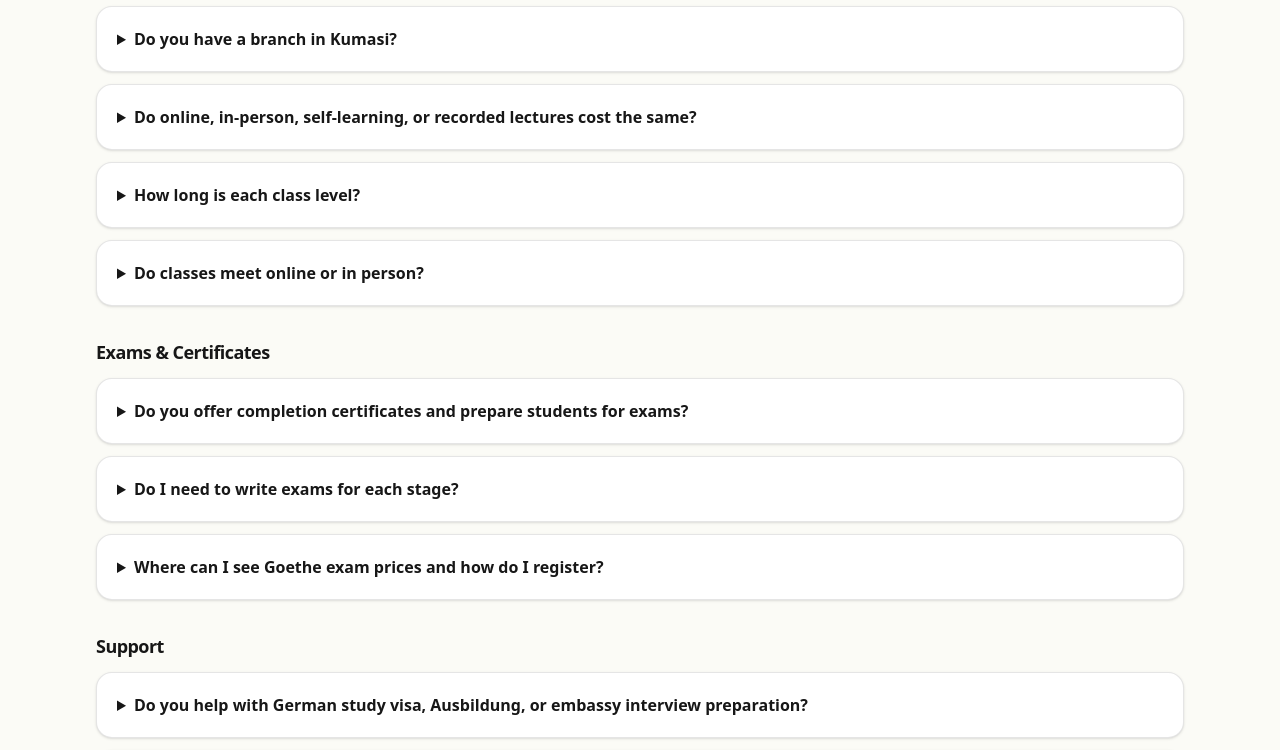
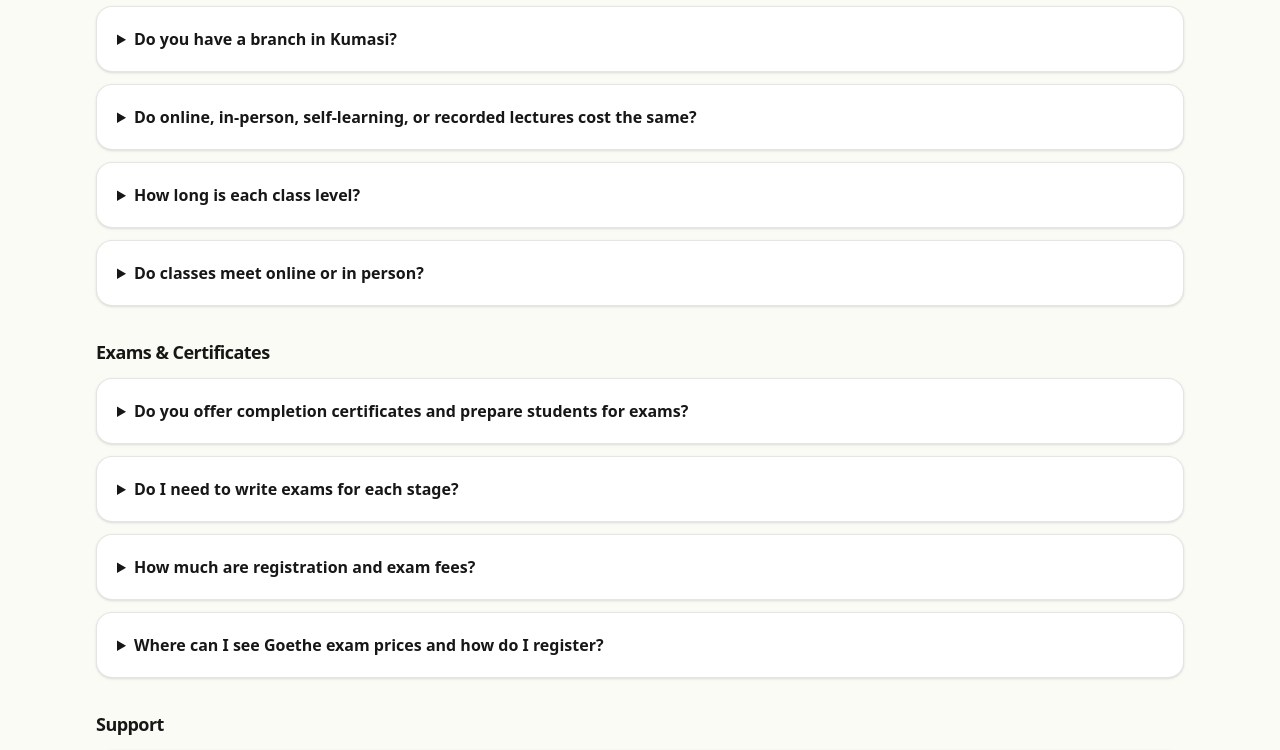
Before and after one commit to learngermanghana/learngermanghana-site, a Next.js app: page /faq in a window 1280 px wide. Shown: the part 1481-2231 px from the top of the page. Built offline with nearby package versions, Linux system fonts and the light colour scheme.

Commit message:
Improve FAQ bot exam fee guidance and quick option

```diff
--- a/src/components/FaqBotWidget.tsx
+++ b/src/components/FaqBotWidget.tsx
@@ -36,6 +36,7 @@ function parseBotCommand(text: string): BotCommand | null {
 const FAQ_QUICK_OPTIONS = [
   { value: "How do I enroll?", label: "How do I enroll?" },
   { value: "How much are the fees?", label: "Fees" },
+  { value: "How much are exam fees for each level?", label: "Exams fee" },
   { value: "When do classes start?", label: "Start dates" },
   { value: "Can I learn online?", label: "Online options" },
 ];
@@ -50,7 +51,7 @@ export default function FaqBotWidget() {
       node: (
         <>
           👋 Hi! I can help with quick FAQs.
-          <div className="mt-2">Ask a question about fees, schedule, location, online classes, or registration.</div>
+          <div className="mt-2">Ask about fees, exam costs, schedule, location, online classes, or registration.</div>
           <div className="mt-1 text-xs">
             Call now: <a className="font-semibold hover:underline" href="tel:+233205706589">+{SITE.phoneIntl}</a>
           </div>
@@ -69,7 +70,7 @@ export default function FaqBotWidget() {
         node: (
           <>
             👋 Hi! I can help with quick FAQs.
-            <div className="mt-2">Ask a question about fees, schedule, location, online classes, or registration.</div>
+            <div className="mt-2">Ask about fees, exam costs, schedule, location, online classes, or registration.</div>
           <div className="mt-1 text-xs">
             Call now: <a className="font-semibold hover:underline" href="tel:+233205706589">+{SITE.phoneIntl}</a>
           </div>
@@ -109,7 +110,7 @@ export default function FaqBotWidget() {
     addBotMessage(
       <>
         I can still answer quick FAQs.
-        <div className="mt-2">Try keywords like fees, intake, location, online, or register.</div>
+        <div className="mt-2">Try keywords like fees, exam fee, intake, location, online, or register.</div>
         <div className="mt-2 flex flex-wrap gap-2">
           <a className="inline-flex rounded-lg px-3 py-2 ring-1 ring-black/10 hover:underline" href={CTA.help.href}>
             Open contact page
--- a/src/data/faq.tsx
+++ b/src/data/faq.tsx
@@ -199,6 +199,37 @@ export const FAQ_ENTRIES: FAQEntry[] = [
   },
   {
     category: "Exams & Certificates",
+    question: "How much are registration and exam fees?",
+    answer: (
+      <>
+        There is no separate school registration fee. Tuition is paid per class level.
+        <div className="mt-2">Official exam fees are separate from tuition and paid directly to the exam provider.</div>
+        <div className="mt-2">
+          For the latest exam fee by level (A1, A2, B1, B2, C1) and registration steps, please check the{" "}
+          <a className="font-semibold hover:underline" href={CLASS_SCHEDULE_URL}>
+            class schedule
+          </a>
+          .
+        </div>
+      </>
+    ),
+    keywords: [
+      "registration fee",
+      "exam fee",
+      "exam fees",
+      "registration and exam",
+      "how much exam",
+      "goethe exam",
+      "goethe fees",
+      "a1 exam fee",
+      "a2 exam fee",
+      "b1 exam fee",
+      "b2 exam fee",
+      "c1 exam fee",
+    ],
+  },
+  {
+    category: "Exams & Certificates",
     question: "Where can I see Goethe exam prices and how do I register?",
     answer: (
       <>
@@ -206,7 +237,7 @@ export const FAQ_ENTRIES: FAQEntry[] = [
         <a className="font-semibold hover:underline" href={CLASS_SCHEDULE_URL}>
           class schedule
         </a>
-        . Goethe exam prices are listed there. After you complete your class, you register directly with{" "}
+        . Goethe exam prices are listed there by level. After you complete your class, you register directly with{" "}
         <span className="font-semibold">Goethe-Institut</span> for the exam.
       </>
     ),
```
